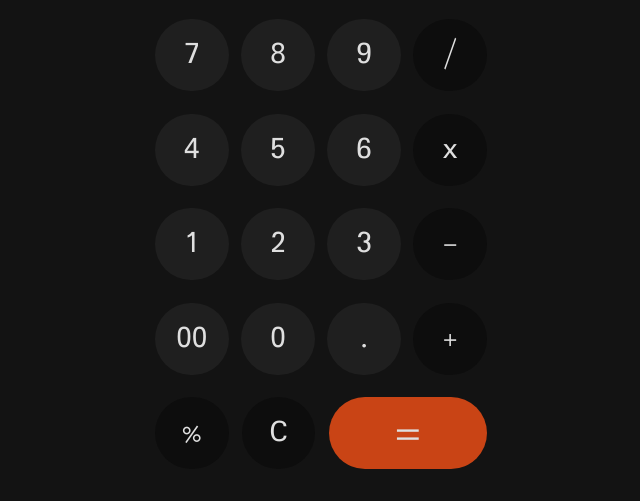
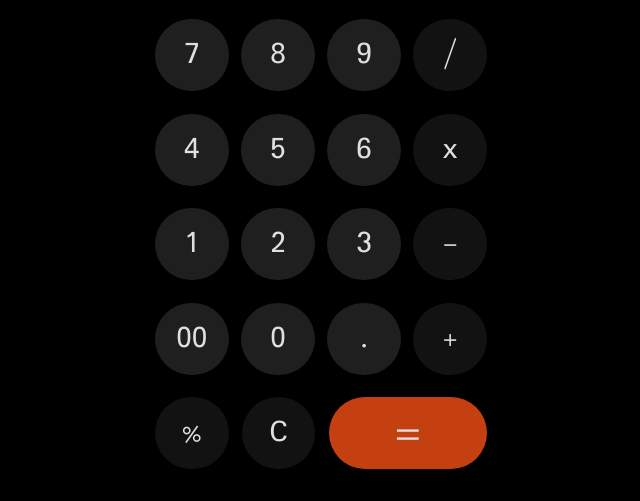
Before and after one commit to Cybeles-Eos/SimpleCalculator, a plain HTML site: page index.html in a window 1280 px wide. Shown: the part 299-800 px from the top of the page, without its empty margins (319-959 px from the left). Drawn offline with Linux system fonts and the light colour scheme.

Commit message:
index.html

```diff
--- a/index.html
+++ b/index.html
@@ -21,7 +21,7 @@
       font-family: "Padauk", sans-serif, Arial;
    }
    body{
-      background-color: #131313;
+      background-color: #000000;
    }
    .calculator-box{
       max-width: 348px;
@@ -65,7 +65,7 @@
       border-radius: 23rem;
    }
    .key:nth-last-child(1){
-      background-color: #0a0a0aa1;
+      background-color:#1d1d1da1;;
    }
    .keys:nth-last-child(1) .key:nth-last-child(1){
       background-color: #ff5416c5;
@@ -74,7 +74,7 @@
    }
    .keys:nth-last-child(1) .key:nth-last-child(2),
    .keys:nth-last-child(1) .key:nth-last-child(3){
-      background-color: #0a0a0aa1;
+      background-color:#1d1d1da1;
    }
 </style>
 <body>
```
